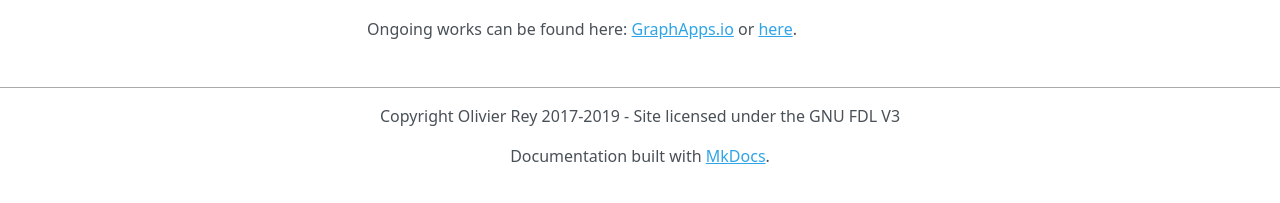
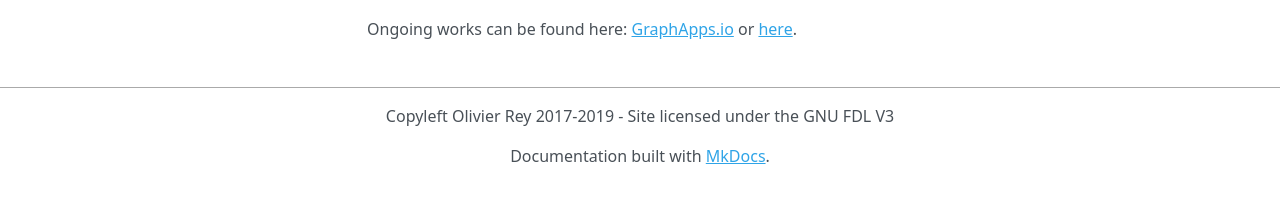
Before and after one commit to orey/papers, an MkDocs documentation site: the page built from docs/index.md, in a window 1280 px wide. Shown: the part 570-773 px from the top of the page. Built offline with MkDocs 1.6.1, drawn with Linux system fonts in a browser that asks for light colours; nearby versions of some CDN libraries; old or Windows-style settings are respelled for this version of MkDocs.

Commit message:
adding copyleft

```diff
--- a/mkdocs.yml
+++ b/mkdocs.yml
@@ -1,7 +1,7 @@
 site_name: Papers
 site_description: Olivier Rey's Papers
 site_author: Olivier Rey
-copyright: Copyright Olivier Rey 2017-2019 - Site licensed under the GNU FDL V3
+copyright: Copyleft Olivier Rey 2017-2019 - Site licensed under the GNU FDL V3
 google_analytics: ['UA-110156293-1', 'orey.github.io']
 repo_url: https://github.com/orey/papers/
 #theme: readthedocs
```
